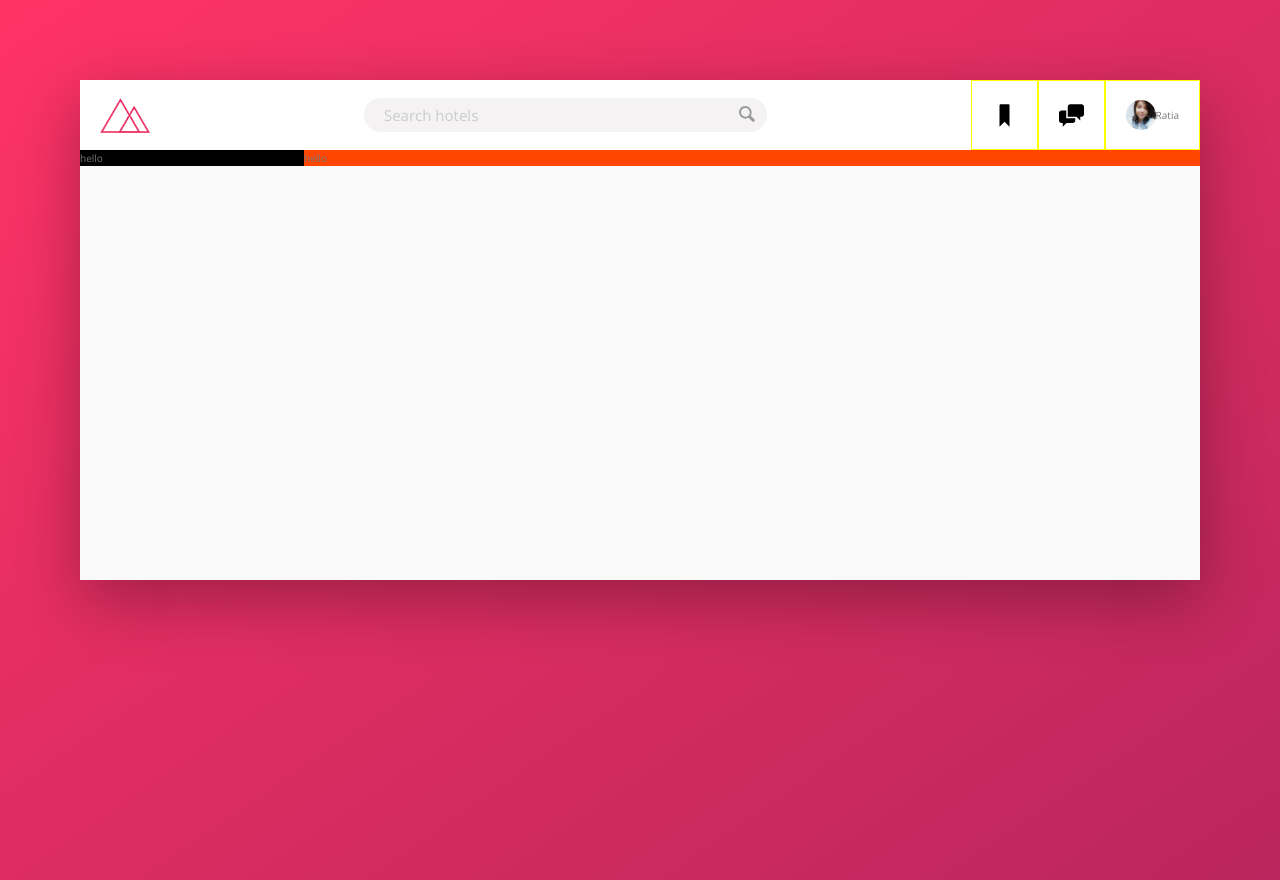
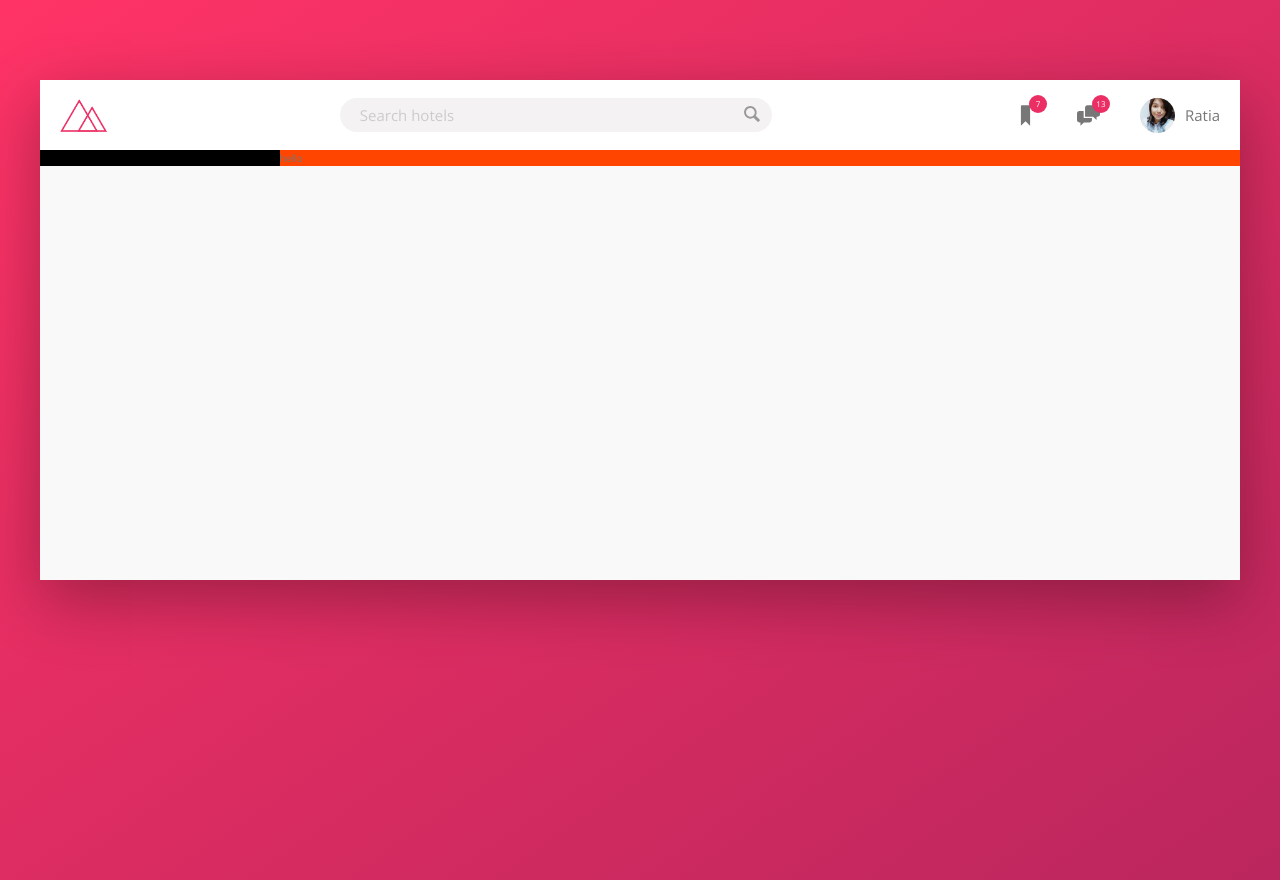
Before and after one commit to ratiarahman/Trillo, a website: page index.html in a window 1280 px wide. Drawn offline with nearby package versions, Linux system fonts and the light colour scheme.

Commit message:
header complete

```diff
--- a/index.html
+++ b/index.html
@@ -12,6 +12,7 @@
     </head>
     <body>
         <div class="container">
+            <!-- HEADER  -->
             <header class="header">
                 <img src="img/logo.png" alt="Logo" class="logo">
                 <form action="#" class="search">
@@ -27,22 +28,30 @@
                         <svg class="user-nav__icon--svg">
                             <use xlink:href="img/sprite.svg#icon-bookmark"></use>
                         </svg>
+                        <span class="user-nav__icon--notification">7</span>
                     </div>
                     <div class="user-nav__icon">
                         <svg class="user-nav__icon--svg">
                             <use xlink:href="img/sprite.svg#icon-chat"></use>
                         </svg>
+                        <span class="user-nav__icon--notification">13</span>
                     </div>
                     <div class="user-nav__user">
                          <img src="img/Ratia.jpg" alt="User Image" class="user-nav__user--photo">
-                        <span>Ratia</span>
+                        <span class="user-nav__user--name">Ratia</span>
                     </div>
                 </nav>
             </header>
+
+            <!-- CONTENT  -->
             <div class="content">
-                <div class="sidebar">
-                    hello
-                </div>
+
+                <!-- SIDEBAR  -->
+                <nav class="sidebar">
+
+                </nav>
+
+                <!-- MAIN SIDE  -->
                 <main class="hotel-view">
                     hello
                 </main>
--- a/sass/_components.scss
+++ b/sass/_components.scss
@@ -1,6 +1,6 @@
 //LOGO
 .logo{
-    height: 3.5rem;
+    height: 3.3rem;
     margin-left: 2rem;
 }
 
@@ -71,7 +71,6 @@
     align-items: center;
 
     & > *{
-        border: 1px solid yellow;
         cursor: pointer;
         padding: 0 2rem;
         height: 100%;
@@ -79,19 +78,48 @@
         align-items: center;
     }
 
+    & > *:hover{
+        background-color: var(--color-grey-light-3);
+    }
+
     &__icon{
+        position: relative;
+
         &--svg{
-            width: 2.5rem;
-            height: 2.5rem;
+            width: 2.3rem;
+            height: 2.3rem;
+            fill: var(--color-grey-dark-2);
+        }
+
+        &--notification{
+            color: var(--color-grey-light-1);
+            font-size: .8rem;
+            background-color: var(--color-primary);
+            height: 1.8rem;
+            width: 1.8rem;
+            border-radius: 50%;
+            // text-align: center;
+            position: absolute;
+            top: 1.5rem;
+            right: 1rem;
+
+            display: flex;
+            justify-content: center;
+            align-items: center;
         }
     }
 
     &__user{
 
         &--photo{
-            height: 3rem;
-            width: 3rem;
+            height: 3.5rem;
+            width: 3.5rem;
             border-radius: 50%;
+            margin-right: 1rem;
+        }
+
+        &--name{
+            font-size: 1.5rem;
         }
     }
 }
--- a/sass/_layouts.scss
+++ b/sass/_layouts.scss
@@ -2,7 +2,7 @@
     background-color: var(--color-grey-light-1);
     box-shadow: var(--shadow-dark);
     height: 50rem;
-    width: 112rem;
+    width: 120rem;
     margin: 8rem auto;
 
 }
```
Also changed, not shown: css/style.css.
